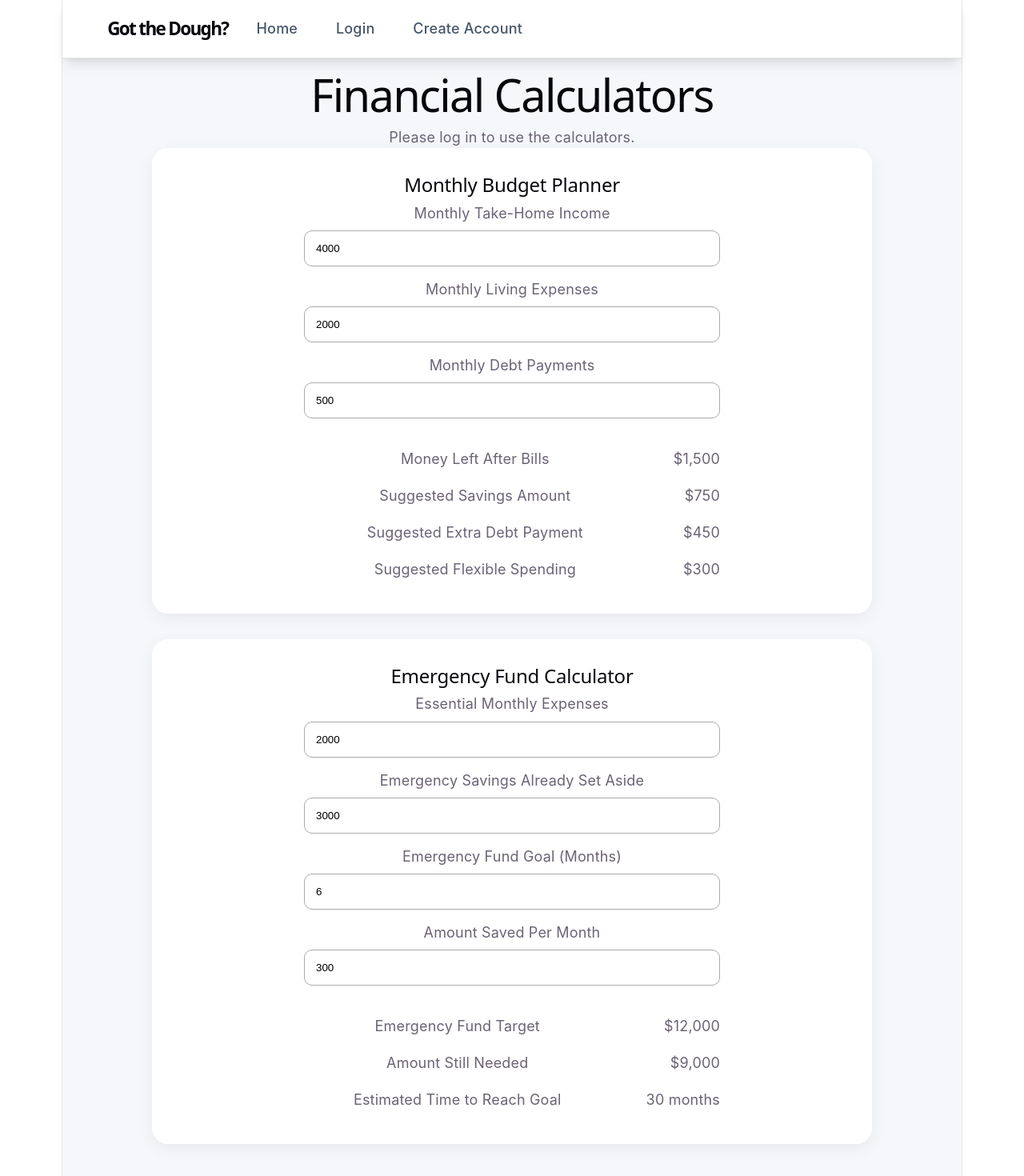
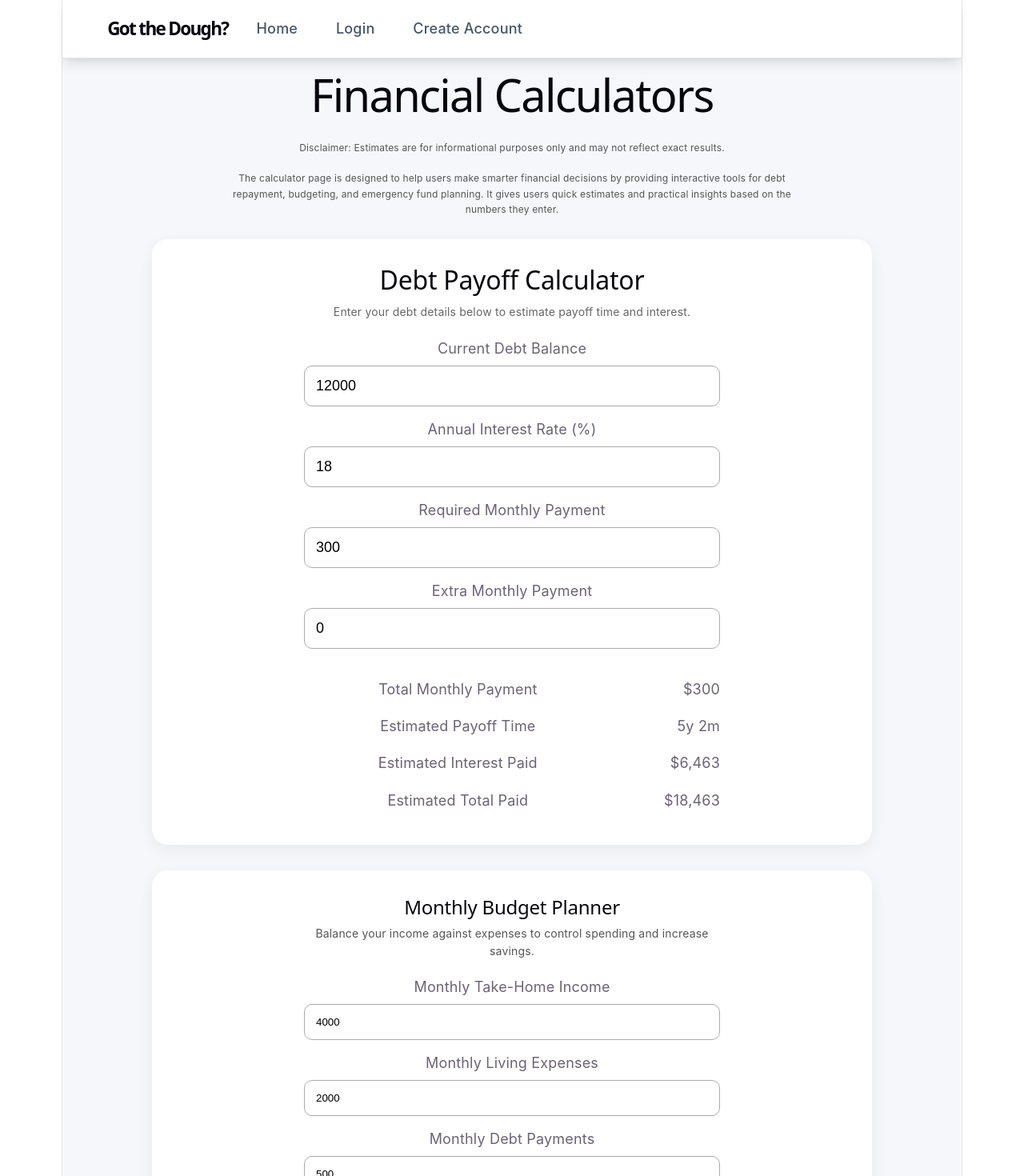
Before and after one commit to adrimivas/appdev_final, a React (Vite) app in the folder moneyApp/: page /calculator in a window 1280 px wide. Shown: the top 1470 px of the page at 80% size. Built offline with nearby package versions, Linux system fonts and the light colour scheme.

Commit message:
finished complete calc page, adding extras after this

```diff
--- a/moneyApp/src/pages/calc.jsx
+++ b/moneyApp/src/pages/calc.jsx
@@ -1,4 +1,4 @@
-import { useEffect, useMemo, useState } from "react";
+import { useMemo, useState } from "react";
 
 function formatMoney(value) {
   return Number(value || 0).toLocaleString(undefined, {
@@ -16,41 +16,38 @@ function formatMonths(months) {
   return `${years}y ${rem}m`;
 }
 
-function DebtCalculator({ debts = [] }) {
+function DebtCalculator() {
   const [balance, setBalance] = useState(12000);
   const [rate, setRate] = useState(18);
   const [minPay, setMinPay] = useState(300);
   const [extra, setExtra] = useState(0);
-  const [showDebtPicker, setShowDebtPicker] = useState(false);
-  const [selectedDebtId, setSelectedDebtId] = useState(null);
 
-  const applyDebt = (debt) => {
-    setBalance(Number(debt.current_balance || 0));
-    setRate(Number(debt.interest_rate || 0));
-    setMinPay(Number(debt.minimum_payment || 0));
-    setSelectedDebtId(debt.id);
-    setShowDebtPicker(false);
-  };
+  const calculatePayoff = (principal, annualRate, monthlyPayment) => {
+    const safePrincipal = Number(principal) || 0;
+    const monthlyRate = (Number(annualRate) || 0) / 100 / 12;
+    const payment = Number(monthlyPayment) || 0;
 
-  const selectedDebt = debts.find((debt) => debt.id === selectedDebtId);
-
-  const result = useMemo(() => {
-    const principal = Number(balance) || 0;
-    const monthlyRate = (Number(rate) || 0) / 100 / 12;
-    const minimumPayment = Number(minPay) || 0;
-    const extraPayment = Number(extra) || 0;
-    const payment = minimumPayment + extraPayment;
-
-    if (principal <= 0 || payment <= 0) {
+    if (safePrincipal <= 0 || payment <= 0) {
       return {
         months: 0,
         interest: 0,
         total: 0,
         payment: 0,
+        canPayOff: false,
       };
     }
 
-    let remaining = principal;
+    if (monthlyRate > 0 && payment <= safePrincipal * monthlyRate) {
+      return {
+        months: Infinity,
+        interest: Infinity,
+        total: Infinity,
+        payment,
+        canPayOff: false,
+      };
+    }
+
+    let remaining = safePrincipal;
     let months = 0;
     let interest = 0;
 
@@ -61,13 +58,49 @@ function DebtCalculator({ debts = [] }) {
       months++;
     }
 
+    if (remaining > 0) {
+      return {
+        months: Infinity,
+        interest: Infinity,
+        total: Infinity,
+        payment,
+        canPayOff: false,
+      };
+    }
+
     return {
       months,
       interest,
-      total: principal + interest,
+      total: safePrincipal + interest,
       payment,
+      canPayOff: true,
     };
+  };
+
+  const baseResult = useMemo(() => {
+    return calculatePayoff(balance, rate, minPay);
+  }, [balance, rate, minPay]);
+
+  const result = useMemo(() => {
+    const totalPayment = (Number(minPay) || 0) + (Number(extra) || 0);
+    return calculatePayoff(balance, rate, totalPayment);
   }, [balance, rate, minPay, extra]);
+
+  const savings = useMemo(() => {
+    if (!result.canPayOff || !baseResult.canPayOff) {
+      return {
+        totalSaved: 0,
+        interestSaved: 0,
+        monthsSaved: 0,
+      };
+    }
+
+    return {
+      totalSaved: Math.max(baseResult.total - result.total, 0),
+      interestSaved: Math.max(baseResult.interest - result.interest, 0),
+      monthsSaved: Math.max(baseResult.months - result.months, 0),
+    };
+  }, [baseResult, result]);
 
   return (
     <section
@@ -79,116 +112,15 @@ function DebtCalculator({ debts = [] }) {
         width: "100%",
         maxWidth: 900,
         margin: "0 auto 32px auto",
+        fontSize: 14,
       }}
     >
-      <div
-        style={{
-          display: "flex",
-          alignItems: "center",
-          justifyContent: "space-between",
-          gap: 16,
-          marginBottom: 20,
-          flexWrap: "wrap",
-        }}
-      >
-        <div>
-          <h2 style={{ margin: 0, fontSize: 32 }}>Debt Payoff Calculator</h2>
-          {selectedDebt ? (
-            <p style={{ margin: "8px 0 0 0", color: "#666" }}>
-              Using saved debt: <strong>{selectedDebt.name}</strong>
-            </p>
-          ) : null}
-        </div>
-
-        <button
-          type="button"
-          onClick={() => setShowDebtPicker((prev) => !prev)}
-          style={{
-            padding: "10px 16px",
-            borderRadius: 10,
-            border: "1px solid #bbb",
-            background: "#fff",
-            cursor: "pointer",
-            fontSize: 16,
-            whiteSpace: "nowrap",
-          }}
-        >
-          {showDebtPicker ? "Close" : "Test with your debt(s)"}
-        </button>
+      <div style={{ marginBottom: 20, textAlign: "center" }}>
+        <h2 style={{ margin: 0, fontSize: 32 }}>Debt Payoff Calculator</h2>
+        <p style={{ margin: "8px 0 0 0", color: "#666" }}>
+          Enter your debt details below to estimate payoff time and interest.
+        </p>
       </div>
-
-      {showDebtPicker && (
-        <div
-          style={{
-            border: "1px solid #e3e3e3",
-            borderRadius: 16,
-            padding: 20,
-            marginBottom: 24,
-            background: "#fafafa",
-          }}
-        >
-          <h3
-            style={{
-              marginTop: 0,
-              marginBottom: 16,
-              textAlign: "center",
-              fontSize: 22,
-            }}
-          >
-            Click one of your debts to test various payment scenarios
-          </h3>
-
-          {debts.length === 0 ? (
-            <p style={{ textAlign: "center", margin: 0, color: "#666" }}>
-              No saved debts found.
-            </p>
-          ) : (
-            <div
-              style={{
-                display: "grid",
-                gridTemplateColumns: "repeat(auto-fit, minmax(240px, 1fr))",
-                gap: 14,
-              }}
-            >
-              {debts.map((debt) => {
-                const isSelected = selectedDebtId === debt.id;
-
-                return (
-                  <button
-                    key={debt.id}
-                    type="button"
-                    onClick={() => applyDebt(debt)}
-                    style={{
-                      textAlign: "left",
-                      padding: 16,
-                      borderRadius: 14,
-                      border: isSelected ? "2px solid #4f46e5" : "1px solid #d7d7d7",
-                      background: isSelected ? "#eef2ff" : "#fff",
-                      cursor: "pointer",
-                      boxShadow: "0 2px 8px rgba(0,0,0,0.04)",
-                    }}
-                  >
-                    <div style={{ fontWeight: 700, fontSize: 18, marginBottom: 6 }}>
-                      {debt.name || "Unnamed Debt"}
-                    </div>
-
-                    <div style={{ color: "#666", fontSize: 14, lineHeight: 1.6 }}>
-                      <div>Type: {debt.type || "N/A"}</div>
-                      <div>
-                        Current Balance: {formatMoney(debt.current_balance)}
-                      </div>
-                      <div>Interest Rate: {Number(debt.interest_rate || 0)}%</div>
-                      <div>
-                        Minimum Payment: {formatMoney(debt.minimum_payment)}
-                      </div>
-                    </div>
-                  </button>
-                );
-              })}
-            </div>
-          )}
-        </div>
-      )}
 
       <div
         style={{
@@ -205,7 +137,7 @@ function DebtCalculator({ debts = [] }) {
           <input
             type="number"
             value={balance}
-            onChange={(e) => setBalance(e.target.value)}
+            onChange={(e) => setBalance(Number(e.target.value))}
             style={{
               width: "100%",
               padding: 14,
@@ -223,7 +155,7 @@ function DebtCalculator({ debts = [] }) {
           <input
             type="number"
             value={rate}
-            onChange={(e) => setRate(e.target.value)}
+            onChange={(e) => setRate(Number(e.target.value))}
             style={{
               width: "100%",
               padding: 14,
@@ -241,7 +173,7 @@ function DebtCalculator({ debts = [] }) {
           <input
             type="number"
             value={minPay}
-            onChange={(e) => setMinPay(e.target.value)}
+            onChange={(e) => setMinPay(Number(e.target.value))}
             style={{
               width: "100%",
               padding: 14,
@@ -259,7 +191,7 @@ function DebtCalculator({ debts = [] }) {
           <input
             type="number"
             value={extra}
-            onChange={(e) => setExtra(e.target.value)}
+            onChange={(e) => setExtra(Number(e.target.value))}
             style={{
               width: "100%",
               padding: 14,
@@ -288,23 +220,50 @@ function DebtCalculator({ debts = [] }) {
             <tr>
               <td style={{ padding: "10px 0", fontSize: 18 }}>Estimated Payoff Time</td>
               <td style={{ padding: "10px 0", textAlign: "right", fontSize: 18 }}>
-                {formatMonths(result.months)}
+                {result.canPayOff ? formatMonths(result.months) : "Payment too low"}
               </td>
             </tr>
             <tr>
               <td style={{ padding: "10px 0", fontSize: 18 }}>Estimated Interest Paid</td>
               <td style={{ padding: "10px 0", textAlign: "right", fontSize: 18 }}>
-                {formatMoney(result.interest)}
+                {result.canPayOff ? formatMoney(result.interest) : "N/A"}
               </td>
             </tr>
             <tr>
               <td style={{ padding: "10px 0", fontSize: 18 }}>Estimated Total Paid</td>
               <td style={{ padding: "10px 0", textAlign: "right", fontSize: 18 }}>
-                {formatMoney(result.total)}
+                {result.canPayOff ? formatMoney(result.total) : "N/A"}
               </td>
             </tr>
           </tbody>
         </table>
+
+        {Number(extra) > 0 && result.canPayOff && baseResult.canPayOff && (
+          <div
+            style={{
+              marginTop: 24,
+              padding: 18,
+              borderRadius: 14,
+              background: "#f3f0ff",
+              border: "1px solid #d8cffc",
+            }}
+          >
+            <p
+              style={{
+                margin: 0,
+                fontSize: 18,
+                lineHeight: 1.6,
+                color: "#4b3f72",
+                textAlign: "center",
+              }}
+            >
+              By paying an extra <strong>{formatMoney(extra)}</strong> each month, you save{" "}
+              <strong>{formatMoney(savings.totalSaved)}</strong> overall, including{" "}
+              <strong>{formatMoney(savings.interestSaved)}</strong> in interest, and pay off
+              your debt <strong>{formatMonths(savings.monthsSaved)}</strong> sooner.
+            </p>
+          </div>
+        )}
       </div>
     </section>
   );
@@ -320,7 +279,6 @@ function BudgetCalculator() {
     return {
       leftover,
       savings: leftover * 0.5,
-      debtExtra: leftover * 0.3,
       spending: leftover * 0.2,
     };
   }, [income, expenses, debt]);
@@ -338,6 +296,19 @@ function BudgetCalculator() {
       }}
     >
       <h2 style={{ marginTop: 0 }}>Monthly Budget Planner</h2>
+
+<p
+  style={{
+    maxWidth: 520,
+    margin: "8px auto 20px auto",
+    color: "#555",
+    textAlign: "center",
+    lineHeight: 1.6,
+    fontSize: 14,
+  }}
+>
+  Balance your income against expenses to control spending and increase savings.
+</p>
 
       <div style={{ display: "grid", gap: 16, maxWidth: 520, margin: "0 auto" }}>
         <div>
@@ -376,19 +347,21 @@ function BudgetCalculator() {
           <tbody>
             <tr>
               <td style={{ padding: "10px 0" }}>Money Left After Bills</td>
-              <td style={{ padding: "10px 0", textAlign: "right" }}>{formatMoney(result.leftover)}</td>
+              <td style={{ padding: "10px 0", textAlign: "right" }}>
+                {formatMoney(result.leftover)}
+              </td>
             </tr>
             <tr>
               <td style={{ padding: "10px 0" }}>Suggested Savings Amount</td>
-              <td style={{ padding: "10px 0", textAlign: "right" }}>{formatMoney(result.savings)}</td>
-            </tr>
-            <tr>
-              <td style={{ padding: "10px 0" }}>Suggested Extra Debt Payment</td>
-              <td style={{ padding: "10px 0", textAlign: "right" }}>{formatMoney(result.debtExtra)}</td>
+              <td style={{ padding: "10px 0", textAlign: "right" }}>
+                {formatMoney(result.savings)}
+              </td>
             </tr>
             <tr>
               <td style={{ padding: "10px 0" }}>Suggested Flexible Spending</td>
-              <td style={{ padding: "10px 0", textAlign: "right" }}>{formatMoney(result.spending)}</td>
+              <td style={{ padding: "10px 0", textAlign: "right" }}>
+                {formatMoney(result.spending)}
+              </td>
             </tr>
           </tbody>
         </table>
@@ -424,6 +397,20 @@ function EmergencyCalculator() {
       }}
     >
       <h2 style={{ marginTop: 0 }}>Emergency Fund Calculator</h2>
+
+      <p
+        style={{
+          maxWidth: 520,
+          margin: "0 auto 20px auto",
+          color: "#555",
+          textAlign: "center",
+          lineHeight: 1.6,
+          fontSize: 14,
+        }}
+      >
+        An emergency fund should generally cover three to six months of essential living
+        expenses.
+      </p>
 
       <div style={{ display: "grid", gap: 16, maxWidth: 520, margin: "0 auto" }}>
         <div>
@@ -474,15 +461,21 @@ function EmergencyCalculator() {
           <tbody>
             <tr>
               <td style={{ padding: "10px 0" }}>Emergency Fund Target</td>
-              <td style={{ padding: "10px 0", textAlign: "right" }}>{formatMoney(result.target)}</td>
+              <td style={{ padding: "10px 0", textAlign: "right" }}>
+                {formatMoney(result.target)}
+              </td>
             </tr>
             <tr>
               <td style={{ padding: "10px 0" }}>Amount Still Needed</td>
-              <td style={{ padding: "10px 0", textAlign: "right" }}>{formatMoney(result.needed)}</td>
+              <td style={{ padding: "10px 0", textAlign: "right" }}>
+                {formatMoney(result.needed)}
+              </td>
             </tr>
             <tr>
               <td style={{ padding: "10px 0" }}>Estimated Time to Reach Goal</td>
-              <td style={{ padding: "10px 0", textAlign: "right" }}>{result.time} months</td>
+              <td style={{ padding: "10px 0", textAlign: "right" }}>
+                {result.time} months
+              </td>
             </tr>
           </tbody>
         </table>
@@ -492,63 +485,6 @@ function EmergencyCalculator() {
 }
 
 export default function CalculatorPage() {
-  const [user, setUser] = useState(null);
-  const [debts, setDebts] = useState([]);
-  const [loadingDebts, setLoadingDebts] = useState(true);
-  const [message, setMessage] = useState("");
-
-  useEffect(() => {
-    const userId = localStorage.getItem("userId");
-
-    if (!userId) {
-      setMessage("Please log in to use the calculators.");
-      setLoadingDebts(false);
-      return;
-    }
-
-    const fetchUser = async () => {
-      try {
-        const response = await fetch(`http://localhost:5001/users/${userId}`);
-        const data = await response.json();
-
-        if (!response.ok) {
-          setMessage(data.message || "Could not load calculator data.");
-          setLoadingDebts(false);
-          return;
-        }
-
-        const loadedUser = data.user;
-        setUser(loadedUser);
-
-        const monthlyExpenses = Array.isArray(loadedUser?.expenses?.monthly)
-          ? loadedUser.expenses.monthly
-          : [];
-
-        const debtItems = monthlyExpenses
-          .filter(
-            (item) => String(item?.category || "").toLowerCase().trim() === "debt"
-          )
-          .map((item, index) => ({
-            id: item?._id || item?.id || `${item?.name || "debt"}-${index}`,
-            name: item?.name || item?.type || "Unnamed Debt",
-            type: item?.type || "N/A",
-            current_balance: Number(item?.current_balance || 0),
-            interest_rate: Number(item?.interest_rate || 0),
-            minimum_payment: Number(item?.minimum_payment || item?.amount || 0),
-          }));
-
-        setDebts(debtItems);
-      } catch (error) {
-        console.error("Calculator fetch error:", error);
-        setMessage("Failed to load calculator data.");
-      } finally {
-        setLoadingDebts(false);
-      }
-    };
-
-    fetchUser();
-  }, []);
-
   return (
     <div
       style={{
@@ -559,19 +495,40 @@ export default function CalculatorPage() {
         justifyContent: "center",
       }}
     >
-      <div style={{ width: "100%", maxWidth: 1000 }}>
-        <h1 style={{ textAlign: "center", marginTop: 0, marginBottom: 28 }}>
+      <div
+        style={{
+          width: "100%",
+          maxWidth: 1000,
+          display: "flex",
+          flexDirection: "column",
+          alignItems: "center",
+        }}
+      >
+        <h1 style={{ textAlign: "center", marginTop: 0, marginBottom: 12 }}>
           Financial Calculators
         </h1>
 
-        {message ? (
-          <p style={{ textAlign: "center" }}>{message}</p>
-        ) : loadingDebts ? (
-          <p style={{ textAlign: "center" }}>Loading saved debts...</p>
-        ) : (
-          <DebtCalculator debts={debts} />
-        )}
+        <p
+          style={{
+            textAlign: "center",
+            maxWidth: 700,
+            margin: "32px auto 28px auto",
+            color: "#555",
+            lineHeight: 1.6,
+            fontSize: 12,
+          }}
+        >
+          Disclaimer: Estimates are for informational purposes only and may not
+          reflect exact results.
+          <br />
+          <br />
+          The calculator page is designed to help users make smarter financial
+          decisions by providing interactive tools for debt repayment,
+          budgeting, and emergency fund planning. It gives users quick
+          estimates and practical insights based on the numbers they enter.
+        </p>
 
+        <DebtCalculator />
         <BudgetCalculator />
         <EmergencyCalculator />
       </div>
```
